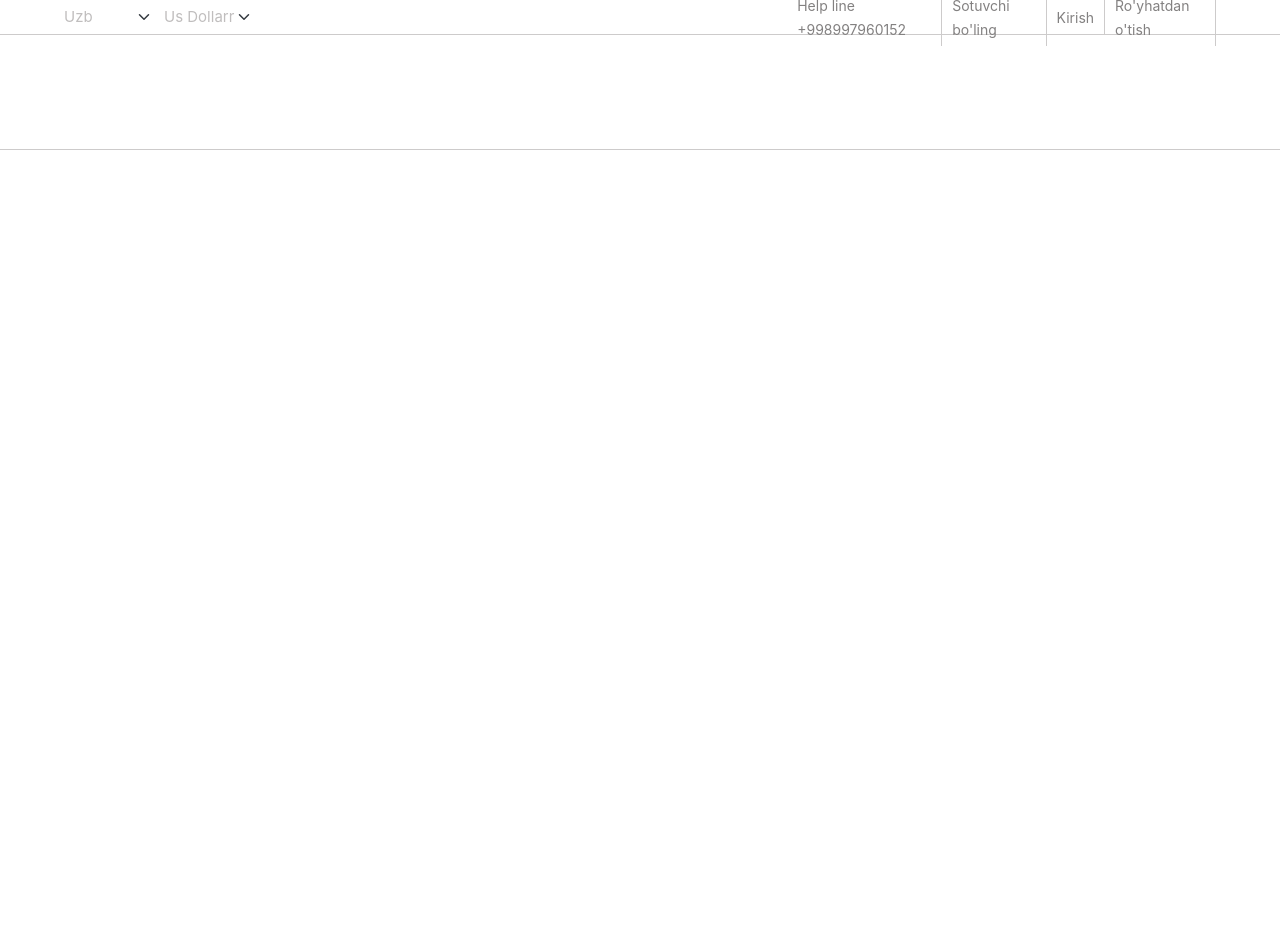
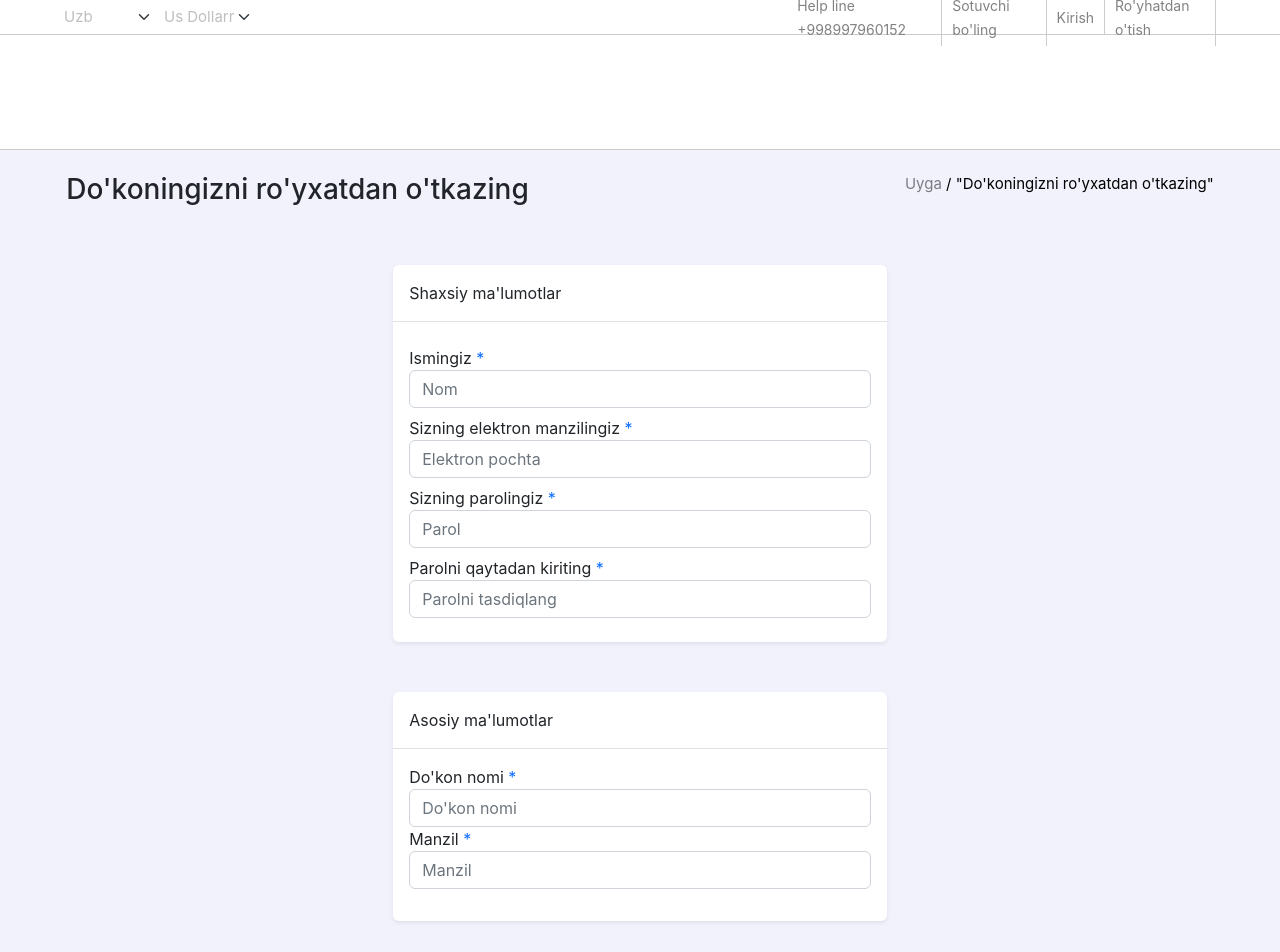
Before and after one commit to BahodirDev/unimart_front, a React (Create React App) app: page /seller in a window 1280 px wide. Shown: the top 952 px of the page. Before the commit the page ends 800 px from the top, so only its background shows below. Built offline with nearby package versions, Linux system fonts and the light colour scheme.

Commit message:
sotuvchi bo'lish

```diff
--- a/src/App.js
+++ b/src/App.js
@@ -4,6 +4,7 @@ import Register from './register/Register';
 import Login from './register/Login';
 import Navbar from './componets/Navbar';
 import Password from './register/Password';
+import Seller from './seller/Seller';
 
 function App() {
   return (
@@ -13,6 +14,7 @@ function App() {
         <Route path='/register' element={<Register />} />
         <Route path='/login' element={<Login />} />
         <Route path='/password' element={<Password />} />
+        <Route path='/seller' element={<Seller />} />
       </Routes>
     </div>
   );
--- a/src/componets/Navbar.jsx
+++ b/src/componets/Navbar.jsx
@@ -16,7 +16,7 @@ function Navbar() {
                     <div className='navbar_center_page'>
                         <ul>
                             <li><NavLink className="navbar_navlink"> Help line +998997960152</NavLink></li>
-                            <li><NavLink className="navbar_navlink"> Sotuvchi bo'ling</NavLink></li>
+                            <li><NavLink to={'/seller'} className="navbar_navlink"> Sotuvchi bo'ling</NavLink></li>
                             <li><NavLink to={'/login'} className="navbar_navlink"> Kirish</NavLink></li>
                             <li><NavLink to={'/register'} className="navbar_navlink">Ro'yhatdan o'tish</NavLink></li>
                         </ul>
--- a/src/register/Password.jsx
+++ b/src/register/Password.jsx
@@ -18,7 +18,7 @@ function Password(props) {
     }
     return (
         <div className='register'>
-            <div className='quti1'>
+            <div className='quti3'>
                 <div className='text1'>
                     <h3>Parolni unutdingizmi</h3>
                     <p className='separator'>Parolni tiklash uchun elektron pochta manzilingizni kiriting.</p>
--- a/src/register/register.css
+++ b/src/register/register.css
@@ -13,7 +13,7 @@
     border-radius: 3px;
     text-align: center;
 }
-.quti1{
+.quti3{
     margin: 0px auto;
     width: 40%;
     min-height: 40vh;
--- /dev/null
+++ b/src/seller/Seller.jsx
@@ -0,0 +1,79 @@
+import React, { useState } from 'react';
+import './seller.css'
+import { Link, useNavigate } from 'react-router-dom'
+
+function Seller(props) {
+    const [name, setName] = useState('')
+    const [email, setEmail] = useState('')
+    const [password, setPassword] = useState('')
+    const [password2, setPassword2] = useState('')
+    const [dokon, setDokon] = useState('')
+    const [manzil, setManzil] = useState('')
+    const navigate = useNavigate();
+    const [data, setData] = useState()
+    const handleSubmit = (e) => {
+        e.preventDefault();
+        if (!name || !email || !password || !password || !dokon || !manzil) {
+            window.alert("Formani to'ldiring")
+        } else {
+            setData({ name: name, email: email, password: password, password2: password2, dokon: dokon, manzil: manzil })
+            console.log(data);
+            navigate('/')
+        }
+    }
+    return (
+        <div className='seller'>
+            <div className='text3'>
+                <h3>Do'koningizni ro'yxatdan o'tkazing</h3>
+                <div className='text4'>
+                    <Link to={'/'} className='text5'>Uyga </Link> / <Link to={'/seller'} className='text4'>"Do'koningizni ro'yxatdan o'tkazing"</Link>
+                </div>
+            </div>
+            <div>
+                <div className="quti1 bg-white rounded shadow-sm mb-3">
+                    <div className="fs-15 fw-600 p-3 border-bottom">
+                        Shaxsiy ma'lumotlar
+                    </div>
+                    <form onSubmit={handleSubmit} className="p-3">
+                        <div className="form-group mt-2">
+                            <label>Ismingiz <span className="text-primary">*</span></label>
+                            <input type="text" className="form-control" placeholder="Nom" value={name} onChange={(e) => { setName(e.target.value) }} />
+                        </div>
+                        <div className="form-group mt-2">
+                            <label>Sizning elektron manzilingiz <span className="text-primary">*</span></label>
+                            <input type="email" className="form-control" placeholder="Elektron pochta" value={email} onChange={(e) => { setEmail(e.target.value) }} />
+                        </div>
+                        <div className="form-group mt-2">
+                            <label>Sizning parolingiz <span className="text-primary">*</span></label>
+                            <input type="password" className="form-control" placeholder="Parol" value={password} onChange={(e) => { setPassword(e.target.value) }} />
+                        </div>
+                        <div className="form-group mt-2 mb-2">
+                            <label>Parolni qaytadan kiriting <span className="text-primary">*</span></label>
+                            <input type="password" className="form-control" placeholder="Parolni tasdiqlang" value={password2} onChange={(e) => { setPassword2(e.target.value) }} />
+                        </div>
+                    </form>
+                </div>
+                <div className="quti1 bg-white rounded shadow-sm mb-4">
+                    <div className="fs-15 fw-600 p-3 border-bottom">
+                        Asosiy ma'lumotlar
+                    </div>
+                    <form onSubmit={handleSubmit} className="p-3">
+                        <div className="form-group">
+                            <label>Do'kon nomi <span className="text-primary">*</span></label>
+                            <input type="text" className="form-control" placeholder="Do'kon nomi" value={dokon} required onChange={(e) => { setDokon(e.target.value) }} />
+                        </div>
+                        <div className="form-group">
+                            <label>Manzil <span className="text-primary">*</span></label>
+                            <input type="text" className="form-control mb-3" placeholder="Manzil" value={manzil} required onChange={(e) => { setManzil(e.target.value) }} />
+                        </div>
+                    </form>
+                </div>
+                <div className="quti2">
+                    <button className='btn1 btn btn-danger' onClick={handleSubmit}>Ro'yxatdan o'tish</button>
+                </div>
+            </div>
+        </div>
+    );
+}
+
+export default Seller;
--- /dev/null
+++ b/src/seller/seller.css
@@ -0,0 +1,40 @@
+.seller{
+    width: 100%;
+    min-height: 100vh;
+    padding: 23px;
+    background: rgb(242, 242, 253);
+}
+.text3{
+    width: 93%;
+    font-size: 20px;
+    margin: 0 auto;
+    display: flex;
+    justify-content: space-between;
+}
+.text4{
+    font-size: 15px;
+    text-decoration: none;
+    color: black;
+}
+.text5{
+    font-size: 15px;
+    text-decoration: none;
+    color: rgba(0, 0, 0, 0.492);
+}
+.quti1{
+    margin: 50px auto;
+    width: 40%;
+    min-height: 50px;
+    padding: 0;
+    text-align: left;
+}
+.quti2{
+    margin: auto;
+    width: 40%;
+    min-height: 50px;
+    padding: 0;
+    text-align: right;
+}
+.btn1{
+    width: 50%;
+}
```
